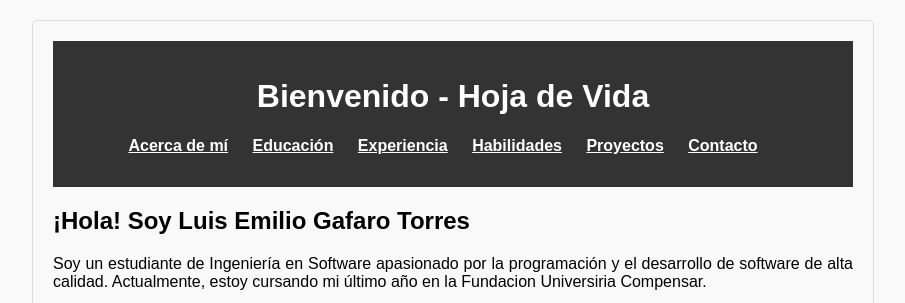
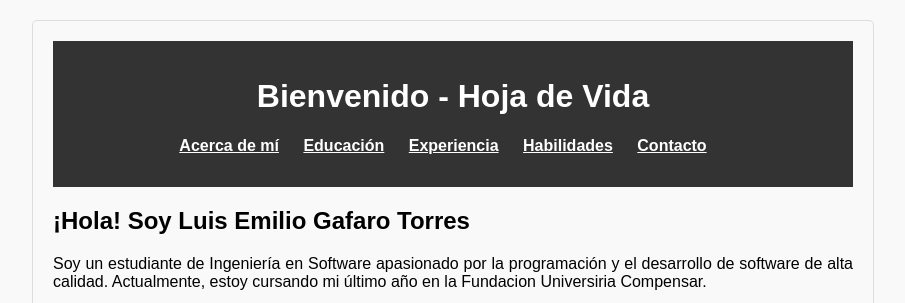
Before and after one commit to 1094662025/HojaVida.github.io, a plain HTML site: page index.html in a window 1280 px wide. Shown: the top 303 px of the page, without its empty margins (187-1092 px from the left). Drawn offline with Linux system fonts and the light colour scheme.

Commit message:
confirmar

```diff
--- a/index.html
+++ b/index.html
@@ -20,7 +20,6 @@
                 <li><a href="education.html" class="menu-link">Educación</a></li>
                 <li><a href="experience.html" class="menu-link">Experiencia</a></li>
                 <li><a href="skills.html" class="menu-link">Habilidades</a></li>
-                <li><a href="projects.html" class="menu-link">Proyectos</a></li>
                 <li><a href="contact.html" class="menu-link">Contacto</a></li>
             </ul>
         </nav>
```
